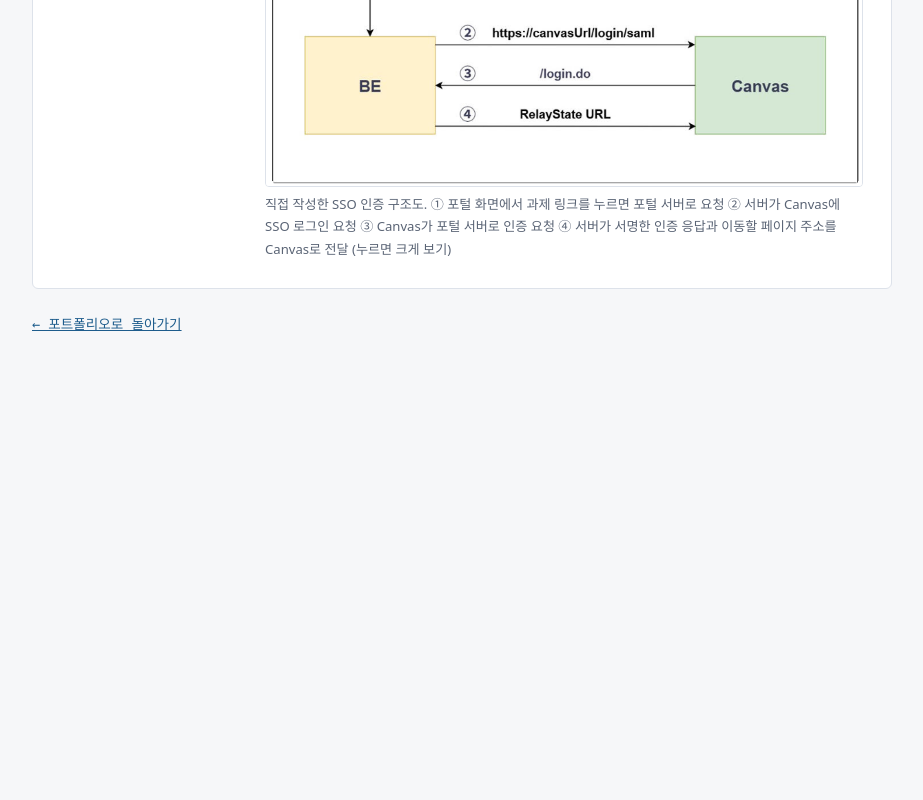
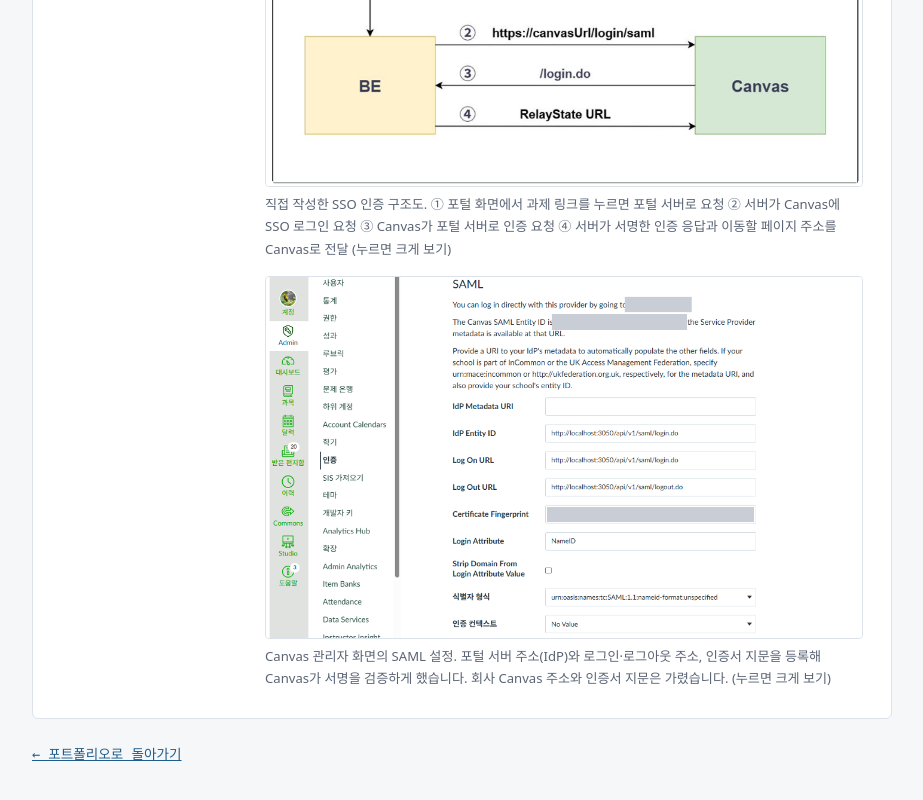
Before and after one commit to ar2723/ar2723.github.io, a plain HTML site: page cases/linus-saml-sso.html in a window 1280 px wide. Shown: the part 936-1736 px from the top of the page, without its empty margins (178-1101 px from the left). Before the commit the page ends 1344 px from the top, so only its background shows below. Drawn offline with Linux system fonts and the light colour scheme; a web font is replaced by a local one.

Commit message:
SAML SSO 사례에 Canvas 인증 설정 화면 추가(회사 주소·인증서 지문 가림)
Co-Authored-By: Claude Opus 5.5 <noreply@anthropic.com>

```diff
--- a/cases/linus-saml-sso.html
+++ b/cases/linus-saml-sso.html
@@ -39,6 +39,10 @@
           <a href="../images/sso-flow.png" target="_blank" rel="noopener"><img src="../images/sso-flow.png" alt="SSO 인증 구조도: FE에서 BE로 redirect 요청, BE가 Canvas에 SAML 로그인 요청, Canvas가 BE로 인증 요청, BE가 서명한 응답과 RelayState URL을 Canvas로 전달" loading="lazy" width="865" height="622"></a>
           <figcaption>직접 작성한 SSO 인증 구조도. ① 포털 화면에서 과제 링크를 누르면 포털 서버로 요청 ② 서버가 Canvas에 SSO 로그인 요청 ③ Canvas가 포털 서버로 인증 요청 ④ 서버가 서명한 인증 응답과 이동할 페이지 주소를 Canvas로 전달 (누르면 크게 보기)</figcaption>
         </figure>
+        <figure class="shot">
+          <a href="../images/canvas-saml-settings.png" target="_blank" rel="noopener"><img src="../images/canvas-saml-settings.png" alt="Canvas 관리자 인증 설정 화면: IdP Entity ID, Log On URL, Log Out URL, 인증서 지문, Login Attribute 항목. 회사 Canvas 주소와 인증서 지문은 가림" loading="lazy" width="997" height="604"></a>
+          <figcaption>Canvas 관리자 화면의 SAML 설정. 포털 서버 주소(IdP)와 로그인·로그아웃 주소, 인증서 지문을 등록해 Canvas가 서명을 검증하게 했습니다. 회사 Canvas 주소와 인증서 지문은 가렸습니다. (누르면 크게 보기)</figcaption>
+        </figure>
       </div>
     </article>
   <a class="back" href="../index.html#cases">← 포트폴리오로 돌아가기</a>
```
Also changed, not shown: images/canvas-saml-settings.png (added).
